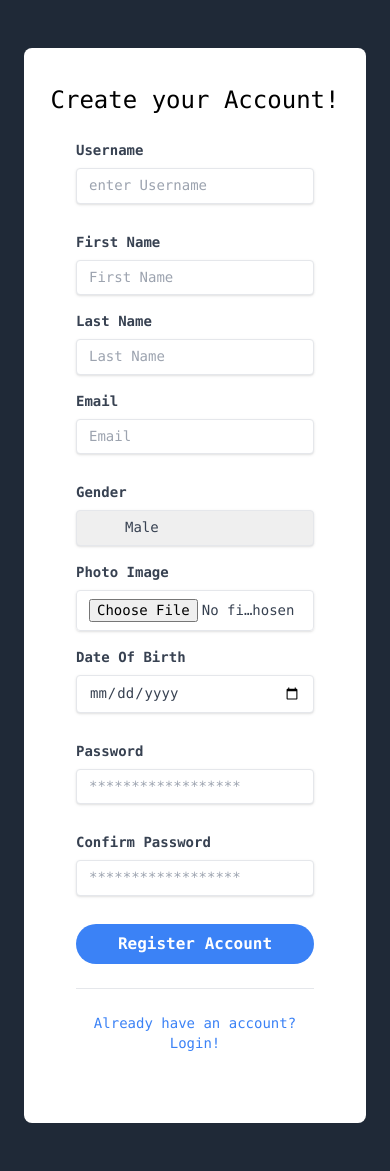
After one commit to mohammedashrafdagga/dj_idea, a Django app: page /sign-up in a window 390 px wide. The commit adds this page. Run offline with Django 4.2, Linux system fonts and the light colour scheme; some libraries are stand-ins or nearby versions.

Commit message:
Create Sign up For Extends Model From User Model

```diff
--- a/user_app/templates/registration/login.html
+++ b/user_app/templates/registration/login.html
@@ -62,7 +62,7 @@
         <p class="text-sm text-center text-gray-400">
           Don&#x27;t have an account yet?
           <a
-            href="#!"
+            href="{% url 'user_app:sgin_up' %}"
             class="font-semibold text-indigo-500 focus:text-indigo-600 focus:outline-none focus:underline"
             >Sign up</a
           >.
--- /dev/null
+++ b/user_app/templates/registration/sign_up.html
@@ -0,0 +1,202 @@
+{% extends 'base.html' %}
+
+<!-- content -->
+{% block content %}
+
+<!-- component -->
+<section class="font-mono bg-gray-800">
+  <!-- Container -->
+  <div class="">
+    <div class="flex justify-center px-6 py-12">
+      <!-- Row -->
+      <div class="w-full xl:w-3/4 lg:w-11/12 flex">
+        <!-- Col -->
+        <div
+          class="w-full h-auto bg-gray-400 hidden lg:block lg:w-5/12 bg-cover rounded-l-lg"
+          style="
+            background-image: url('https://source.unsplash.com/Mv9hjnEUHR4/600x800');
+          "
+        ></div>
+        <!-- Col -->
+        <div class="w-full lg:w-7/12 bg-white p-5 rounded-lg lg:rounded-l-none">
+          <h3 class="pt-4 text-2xl text-center">Create your Account!</h3>
+          <form
+            class="px-8 pt-6 pb-8 mb-4 bg-white rounded"
+            enctype="multipart/form-data"
+            method="POST"
+          >
+            {% csrf_token %}
+            <div class="mb-4">
+              <label
+                class="block mb-2 text-sm font-bold text-gray-700"
+                for="username"
+              >
+                Username
+              </label>
+              <input
+                class="w-full px-3 py-2 mb-3 text-sm leading-tight text-gray-700 border rounded shadow appearance-none focus:outline-none focus:shadow-outline"
+                id="username"
+                type="text"
+                name="username"
+                placeholder="enter Username"
+                required
+              />
+            </div>
+            <div class="mb-4 md:flex md:justify-between">
+              <div class="mb-4 md:mr-2 md:mb-0">
+                <label
+                  class="block mb-2 text-sm font-bold text-gray-700"
+                  for="firstName"
+                >
+                  First Name
+                </label>
+                <input
+                  class="w-full px-3 py-2 text-sm leading-tight text-gray-700 border rounded shadow appearance-none focus:outline-none focus:shadow-outline"
+                  id="firstName"
+                  type="text"
+                  name="first_name"
+                  placeholder="First Name"
+                  required
+                />
+              </div>
+              <div class="md:ml-2">
+                <label
+                  class="block mb-2 text-sm font-bold text-gray-700"
+                  for="lastName"
+                >
+                  Last Name
+                </label>
+                <input
+                  class="w-full px-3 py-2 text-sm leading-tight text-gray-700 border rounded shadow appearance-none focus:outline-none focus:shadow-outline"
+                  id="lastName"
+                  type="text"
+                  name="last_name"
+                  placeholder="Last Name"
+                  required
+                />
+              </div>
+            </div>
+            <div class="mb-4">
+              <label
+                class="block mb-2 text-sm font-bold text-gray-700"
+                for="email"
+              >
+                Email
+              </label>
+              <input
+                class="w-full px-3 py-2 mb-3 text-sm leading-tight text-gray-700 border rounded shadow appearance-none focus:outline-none focus:shadow-outline"
+                id="email"
+                type="email"
+                name="email"
+                placeholder="Email"
+                required
+              />
+            </div>
+            <div class="mb-4 md:flex md:justify-between">
+              <div class="mb-4 md:mr-2 md:mb-0">
+                <label
+                  class="block mb-2 text-sm font-bold text-gray-700"
+                  for="gender"
+                >
+                  Gender
+                </label>
+                <select
+                  class="w-full px-12 py-2 text-sm leading-tight text-gray-700 border rounded shadow appearance-none focus:outline-none focus:shadow-outline"
+                  id="gender"
+                  name="gender"
+                >
+                  <option value="Male" selected>Male</option>
+                  <option value="Female">Female</option>
+                </select>
+              </div>
+              <div class="md:ml-2">
+                <label
+                  class="block mb-2 text-sm font-bold text-gray-700"
+                  for="photo"
+                >
+                  Photo Image
+                </label>
+                <input
+                  class="w-full px-3 py-2 text-sm leading-tight text-gray-700 border rounded shadow appearance-none focus:outline-none focus:shadow-outline"
+                  id="photo"
+                  type="file"
+                  name="image"
+                  placeholder="select your photo"
+                />
+              </div>
+            </div>
+            <div class="mb-4">
+              <label
+                class="block mb-2 text-sm font-bold text-gray-700"
+                for="dob"
+              >
+                Date Of Birth
+              </label>
+              <input
+                class="w-full px-3 py-2 mb-3 text-sm leading-tight text-gray-700 border rounded shadow appearance-none focus:outline-none focus:shadow-outline"
+                id="dob"
+                type="date"
+                name="dob"
+                placeholder="DateOFBrith"
+              />
+            </div>
+            <div class="mb-4 md:flex md:justify-between">
+              <div class="mb-4 md:mr-2 md:mb-0">
+                <label
+                  class="block mb-2 text-sm font-bold text-gray-700"
+                  for="password"
+                >
+                  Password
+                </label>
+                <input
+                  class="w-full px-3 py-2 mb-3 text-sm leading-tight text-gray-700 border rounded shadow appearance-none focus:outline-none focus:shadow-outline"
+                  id="password"
+                  type="password"
+                  name="password1"
+                  placeholder="******************"
+                  required
+                />
+              </div>
+              <div class="md:ml-2">
+                <label
+                  class="block mb-2 text-sm font-bold text-gray-700"
+                  for="c_password"
+                >
+                  Confirm Password
+                </label>
+                <input
+                  class="w-full px-3 py-2 mb-3 text-sm leading-tight text-gray-700 border rounded shadow appearance-none focus:outline-none focus:shadow-outline"
+                  id="c_password"
+                  name="password2"
+                  type="password"
+                  placeholder="******************"
+                  required
+                />
+              </div>
+            </div>
+            <div class="mb-6 text-center">
+              <button
+                class="w-full px-4 py-2 font-bold text-white bg-blue-500 rounded-full hover:bg-blue-700 focus:outline-none focus:shadow-outline"
+                type="submit"
+              >
+                Register Account
+              </button>
+            </div>
+            <hr class="mb-6 border-t" />
+
+            <div class="text-center">
+              <a
+                class="inline-block text-sm text-blue-500 align-baseline hover:text-blue-800"
+                href="/login/"
+              >
+                Already have an account? Login!
+              </a>
+            </div>
+          </form>
+        </div>
+      </div>
+    </div>
+  </div>
+</section>
+
+{% endblock content %}
--- a/user_app/urls.py
+++ b/user_app/urls.py
@@ -5,4 +5,5 @@ from . import views
 app_name = 'user_app'
 urlpatterns = [
     path('', views.main, name='main_fun'),
+    path('sign-up', views.sign_up, name='sgin_up')
 ]
--- a/user_app/views.py
+++ b/user_app/views.py
@@ -1,7 +1,29 @@
 from django.http import HttpResponse
-from django.shortcuts import render
+from django.shortcuts import redirect, render
 
+from user_app.models import Profile
+from .forms import ProfileForm, UserForm
+from django.contrib.auth import authenticate, login
 # Create your views here.
+
+
+def sign_up(request):
+    if request.method == 'POST':
+        user_form = UserForm(request.POST)
+        if user_form.is_valid():
+            user_form.save()
+            username = user_form.cleaned_data['username']
+            password = user_form.cleaned_data['password1']
+            user = authenticate(username=username, password=password)
+            login(request, user)
+            profile = Profile.objects.get(user=request.user)
+            pforms = ProfileForm(request.POST, request.FILES, instance=profile)
+            if pforms.is_valid():
+                pforms.save()
+            return redirect('user_app:main_fun')
+        else:
+            print('Error')
+    return render(request, 'registration/sign_up.html')
 
 
 def main(request):
```
Also changed, not shown: user_app/forms.py (added, +18 -0 lines), media/images/twitter_account_qr2_rXmNhwZ.png (added), media/images/twitter_account_qr2_ty3er2P.png (added), 1 other file.
